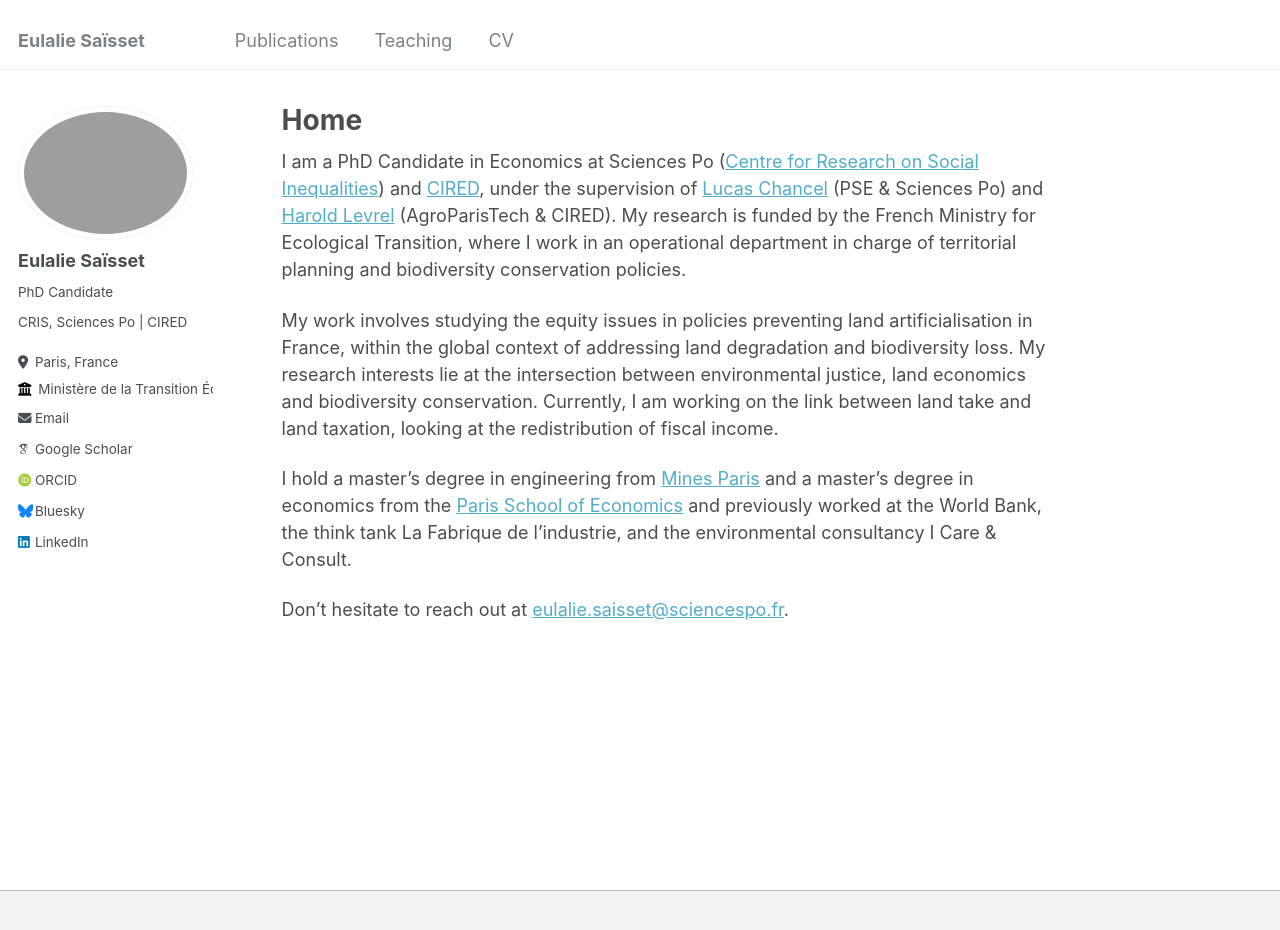
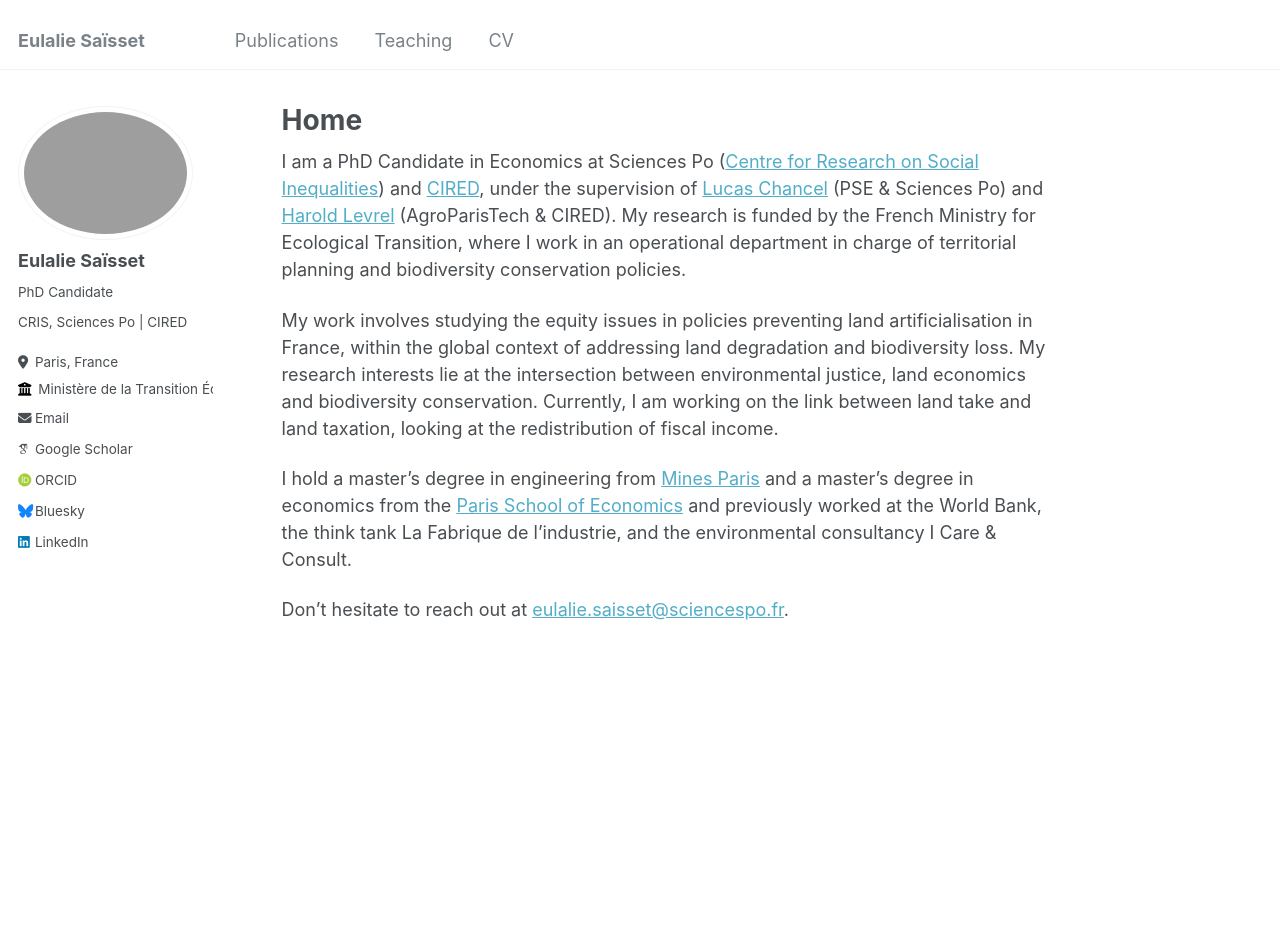
Before and after one commit to eulaliesaisset/eulaliesaisset.github.io, a Jekyll site: the page built from _pages/about.md, in a window 1280 px wide and 963 px high. Shown: the top 930 px of the window. Built offline with Jekyll 4.4.1, drawn with Linux system fonts in a browser that asks for light colours; some web fonts are replaced.

Commit message:
Update default.html remove footer bar

```diff
--- a/_layouts/default.html
+++ b/_layouts/default.html
@@ -18,10 +18,7 @@ layout: compress
 
     {{ content }}
 
-    <div class="page__footer">
-      <footer>
 
-      </footer>
     </div>
 
     {% include scripts.html %}
```
